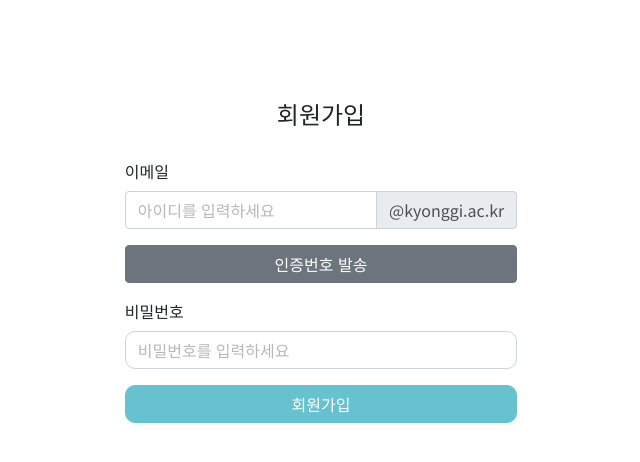
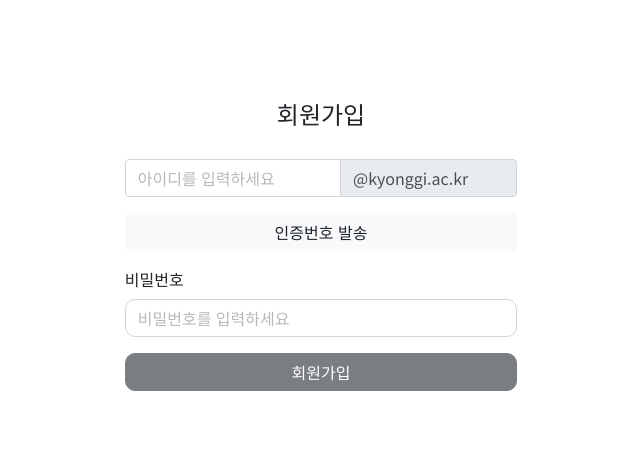
Before and after one commit to Sprint2Team3/kgu-life-kraf, a Python web app: template templates/signup.html in a window 1280 px wide. Shown: the part 59-521 px from the top of the page, without its empty margins (319-959 px from the left). Run offline with Jinja, Linux system fonts and the light colour scheme; the template is opened without the code that fills it, so the values that code supplies are empty.

Commit message:
design[front]: 회원가입 페이지 컬러 수정

```diff
--- a/templates/signup.html
+++ b/templates/signup.html
@@ -16,11 +16,10 @@
           <form id="signup-form">
             <!-- 이메일 입력 -->
             <div class="form-group">
-              <label for="email">이메일</label>
               <div class="input-group">
                 <input type="text" id="email-input" class="form-control" placeholder="아이디를 입력하세요" required>
                 <div class="input-group-append">
-                  <span class="input-group-text">@kyonggi.ac.kr</span>
+                  <span class="input-group-text pr-5" >@kyonggi.ac.kr</span>
                 </div>
               </div>
               <!-- 이메일 유효성 오류 메시지 -->
@@ -28,11 +27,10 @@
             </div>
 
             <!-- 인증번호 발송 버튼 -->
-            <button type="button" id="send-code-btn" class="btn btn-secondary btn-block mb-3" onclick="sendEmail()">인증번호 발송</button>
+            <button type="button" id="send-code-btn" class="btn btn-light btn-block mb-3" onclick="sendEmail()">인증번호 발송</button>
 
             <!-- 인증번호 입력 -->
             <div id="verification-section" class="d-none">
-              <label for="verification-code">인증번호</label>
               <div class="input-group position-relative">
                 <!-- 인증번호 입력칸 -->
                 <input type="text" id="verification-code" class="form-control custom-rounded pr-5" placeholder="인증번호를 입력하세요">
@@ -43,7 +41,7 @@
               <small id="verification-error" class="form-text text-danger d-none">인증번호가 올바르지 않습니다.</small>
 
               <!-- 인증 확인 버튼 -->
-              <button type="button" id="verify-code-btn" class="btn btn-secondary btn-block custom-rounded mt-3 mb-5" onclick="checkAuth()">인증 확인</button>
+              <button type="button" id="verify-code-btn" class="btn btn-secondary btn-block custom-rounded mt-3 mb-5" onclick="checkAuth()">확인</button>
             </div>
 
             <!-- 비밀번호 입력 -->
@@ -53,7 +51,7 @@
             </div>
 
             <!-- 회원가입 버튼 -->
-            <button type="button" id="signup-btn" class="btn btn-info btn-block custom-rounded" onclick="checkSignup()" disabled>회원가입</button>
+            <button type="button" id="signup-btn" class="btn btn-dark btn-block custom-rounded" onclick="checkSignup()" disabled>회원가입</button>
           </form>
         </div>
       </div>
```
